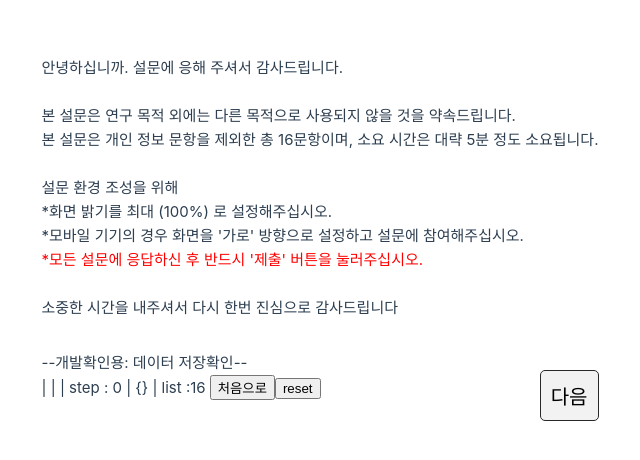
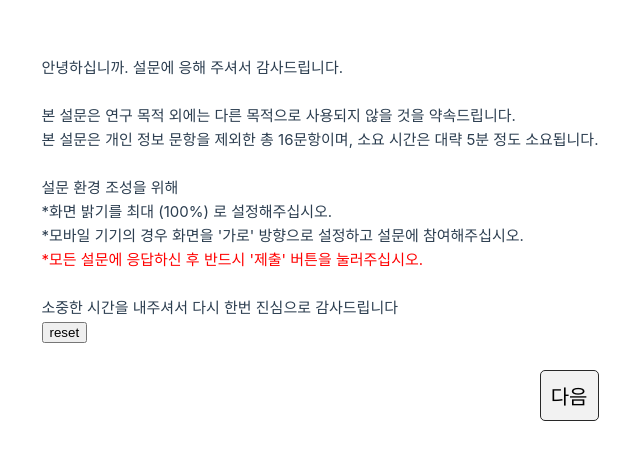
Before and after one commit to jh8057/color, a Vue app: page / in a window 1280 px wide. Shown: the part 162-622 px from the top of the page, without its empty margins (320-960 px from the left). Built offline with nearby package versions, Linux system fonts and the light colour scheme.

Commit message:
[home] reset

```diff
--- a/src/components/viewStoreData.vue
+++ b/src/components/viewStoreData.vue
@@ -1,8 +1,9 @@
 <template>
   <div class="testStore">
     --개발확인용: 데이터 저장확인--<br />
-    {{ age }} | {{ gender }} | {{ nickName }} | step : {{ step }} |
-    {{ selectedAnswer }} | list :{{ answerList.length }}
+    {{ age }} | {{ gender }} | {{ nickName }} | step : {{ step }} | list :{{
+      answerList.length
+    }}
     <button @click="reset">처음으로</button>
     <button @click="resetList">reset</button>
   </div>
--- a/src/views/HomeView.vue
+++ b/src/views/HomeView.vue
@@ -5,7 +5,7 @@
     <order-comp v-if="step === 2" />
     <order-two-comp v-if="step === 3" />
     <test-one-comp v-if="step === 4" />
-    <view-store-data v-if="step !== 4" />
+    <!-- <view-store-data v-if="step !== 4" /> -->
     <order-three-comp v-if="step === 5" />
     <order-four-comp v-if="step === 6" />
     <test-two-comp v-if="step === 7" />
@@ -13,7 +13,7 @@
     <button class="nextButton" @click="nextStep" v-if="showNextButton">
       다음
     </button>
-    <!-- <button @click="reset">reset</button> -->
+    <button @click="reset">reset</button>
   </div>
 </template>
 
```
